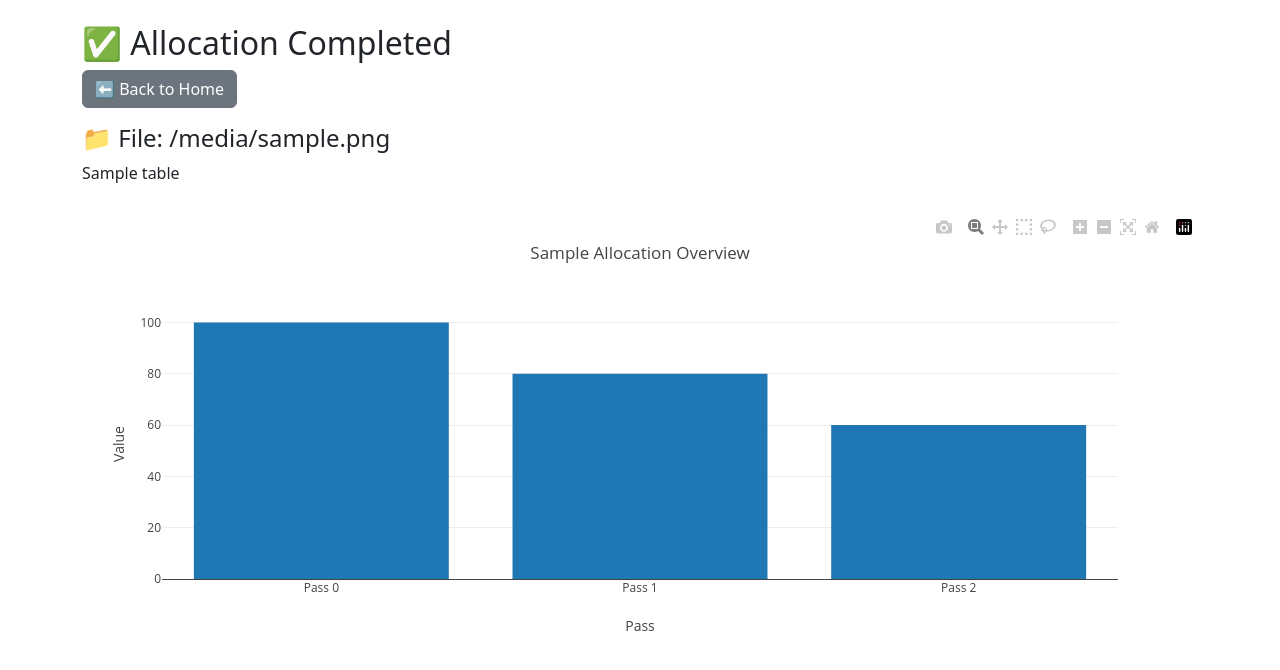
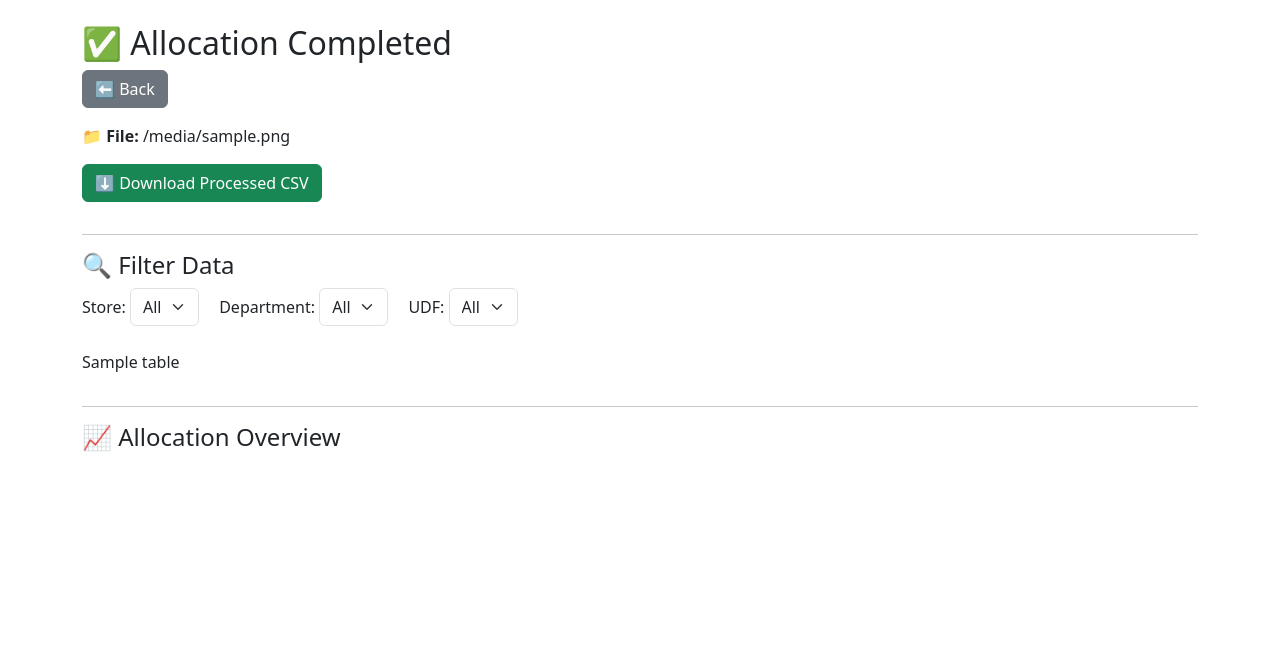
Before and after one commit to mohdsarfraaz/Flask_Ficture_Allocation, a Flask app: template templates/result.html in a window 1280 px wide. Shown: the top 670 px of the page. Run offline with Flask 3, Linux system fonts and the light colour scheme; the template is opened without the code that fills it: most values are stand-ins (such as "Sample title", 1, 10 or a date in 2020); some libraries are stand-ins or nearby versions.

Commit message:
Updated app and UI with filters, chart, download button

```diff
--- a/app.py
+++ b/app.py
@@ -7,7 +7,9 @@ from ficture_processing import ficture_allocation
 
 app = Flask(__name__)
 app.config['UPLOAD_FOLDER'] = 'uploads'
+app.config['RESULT_FOLDER'] = 'static/results'
 os.makedirs(app.config['UPLOAD_FOLDER'], exist_ok=True)
+os.makedirs(app.config['RESULT_FOLDER'], exist_ok=True)
 
 ALLOWED_EXTENSIONS = {'csv', 'xlsx', 'xls'}
 
@@ -23,7 +25,6 @@ def index():
             filepath = os.path.join(app.config['UPLOAD_FOLDER'], filename)
             file.save(filepath)
 
-            # Load data
             if filename.endswith('.csv'):
                 df = pd.read_csv(filepath)
             else:
@@ -38,12 +39,12 @@ def index():
 def process():
     filename = request.form['filename']
     filepath = os.path.join(app.config['UPLOAD_FOLDER'], filename)
+
     if filename.endswith('.csv'):
         df = pd.read_csv(filepath)
     else:
         df = pd.read_excel(filepath)
 
-    # Column mapping
     col_map = {
         'store': request.form['store_col'],
         'department': request.form['department_col'],
@@ -53,17 +54,16 @@ def process():
         'art': request.form['art_col']
     }
 
-    # Process data
     processed_df = ficture_allocation(df, col_map)
 
-    # Save result to CSV (for download)
-    result_path = os.path.join(app.config['UPLOAD_FOLDER'], f"processed_{filename}")
+    # Save result to static folder
+    result_filename = f"processed_{filename.replace(' ', '_')}"
+    result_path = os.path.join(app.config['RESULT_FOLDER'], result_filename)
     processed_df.to_csv(result_path, index=False)
 
-    # Convert to HTML table for preview
-    table_html = processed_df.head(100).to_html(classes='table table-striped', index=False)
+    table_html = processed_df.to_html(classes='table table-bordered table-striped', index=False)
 
-    return render_template('result.html', table=table_html, filename=filename)
+    return render_template('result.html', table=table_html, filename=filename, result_filename=result_filename)
 
 if __name__ == '__main__':
     app.run(debug=True)
--- a/templates/result.html
+++ b/templates/result.html
@@ -2,35 +2,111 @@
 <!DOCTYPE html>
 <html>
 <head>
-    <title>Results - Ficture Allocation</title>
+    <title>Ficture Allocation Results</title>
     <link rel="stylesheet" href="https://cdn.jsdelivr.net/npm/bootstrap@5.3.0/dist/css/bootstrap.min.css">
     <script src="https://cdn.plot.ly/plotly-latest.min.js"></script>
+    <style>
+        select.filter-select {
+            width: auto;
+            display: inline-block;
+            margin-right: 1rem;
+        }
+    </style>
 </head>
 <body class="container py-4">
+
     <h2>✅ Allocation Completed</h2>
-    <a href="/" class="btn btn-secondary mb-3">⬅️ Back to Home</a>
+    <a href="/" class="btn btn-secondary mb-3">⬅️ Back</a>
 
-    <h4>📁 File: {{ filename }}</h4>
+    <p>📁 <strong>File:</strong> {{ filename }}</p>
+    <a href="{{ url_for('static', filename='results/' + result_filename) }}" class="btn btn-success mb-3" download>⬇️ Download Processed CSV</a>
 
-    <div class="table-responsive mb-4">
-        {{ table | safe }}
+    <hr>
+    <h4>🔍 Filter Data</h4>
+    <form id="filter-form" class="mb-4">
+        <label>Store:</label>
+        <select id="storeFilter" class="form-select d-inline-block filter-select">
+            <option value="">All</option>
+        </select>
+        <label>Department:</label>
+        <select id="departmentFilter" class="form-select d-inline-block filter-select">
+            <option value="">All</option>
+        </select>
+        <label>UDF:</label>
+        <select id="udfFilter" class="form-select d-inline-block filter-select">
+            <option value="">All</option>
+        </select>
+    </form>
+
+    <div class="table-responsive">
+        <table id="dataTable" class="table table-bordered table-striped">
+            {{ table | safe }}
+        </table>
     </div>
 
+    <hr>
+    <h4>📈 Allocation Overview</h4>
     <div id="plot" class="mb-5"></div>
 
     <script>
-        // Placeholder chart: you can dynamically generate this later with Flask + JSON endpoint
-        var trace1 = {
-            x: ['Pass 0', 'Pass 1', 'Pass 2'],
-            y: [100, 80, 60],
+        // Dynamically populate filters from the table
+        const table = document.querySelector('#dataTable');
+        const storeFilter = document.getElementById('storeFilter');
+        const departmentFilter = document.getElementById('departmentFilter');
+        const udfFilter = document.getElementById('udfFilter');
+
+        const getColumnData = (colIndex) => {
+            const data = new Set();
+            for (let row of table.rows) {
+                if (row.rowIndex === 0) continue;
+                data.add(row.cells[colIndex].textContent.trim());
+            }
+            return Array.from(data).sort();
+        };
+
+        function populateFilters() {
+            const headers = Array.from(table.rows[0].cells).map(cell => cell.textContent.trim());
+            const storeIndex = headers.indexOf("store") || headers.indexOf("Store") || 0;
+            const depIndex = headers.indexOf("department") || headers.indexOf("Department") || 1;
+            const udfIndex = headers.indexOf("udf") || headers.indexOf("UDF") || 2;
+
+            getColumnData(storeIndex).forEach(v => storeFilter.innerHTML += `<option>${v}</option>`);
+            getColumnData(depIndex).forEach(v => departmentFilter.innerHTML += `<option>${v}</option>`);
+            getColumnData(udfIndex).forEach(v => udfFilter.innerHTML += `<option>${v}</option>`);
+        }
+
+        function applyFilters() {
+            const sVal = storeFilter.value;
+            const dVal = departmentFilter.value;
+            const uVal = udfFilter.value;
+
+            for (let row of table.rows) {
+                if (row.rowIndex === 0) continue;
+                const s = row.cells[0].textContent.trim();
+                const d = row.cells[1].textContent.trim();
+                const u = row.cells[2].textContent.trim();
+                row.style.display = (
+                    (!sVal || s === sVal) &&
+                    (!dVal || d === dVal) &&
+                    (!uVal || u === uVal)
+                ) ? '' : 'none';
+            }
+        }
+
+        [storeFilter, departmentFilter, udfFilter].forEach(el => {
+            el.addEventListener('change', applyFilters);
+        });
+
+        populateFilters();
+
+        // Plotly example (placeholder)
+        const trace1 = {
+            x: ['Store A', 'Store B', 'Store C'],
+            y: [120, 80, 50],
             type: 'bar'
         };
-        var layout = {
-            title: 'Sample Allocation Overview',
-            xaxis: { title: 'Pass' },
-            yaxis: { title: 'Value' }
-        };
-        Plotly.newPlot('plot', [trace1], layout);
+        Plotly.newPlot('plot', [trace1], { title: "Allocation by Store" });
     </script>
+
 </body>
 </html>
```
Also changed, not shown: 3 other files.
